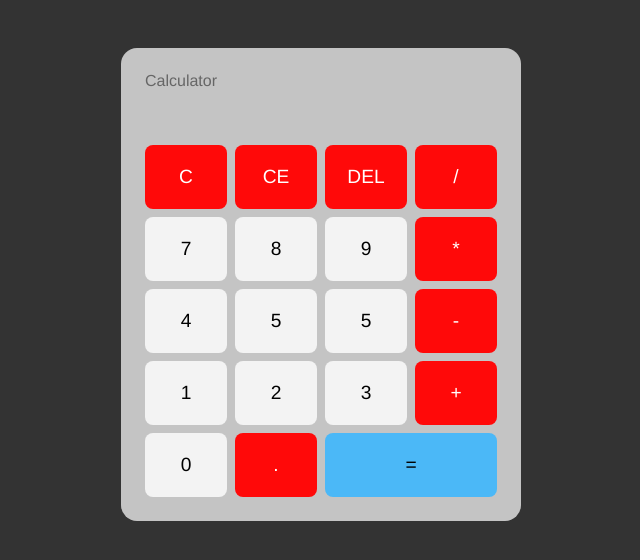
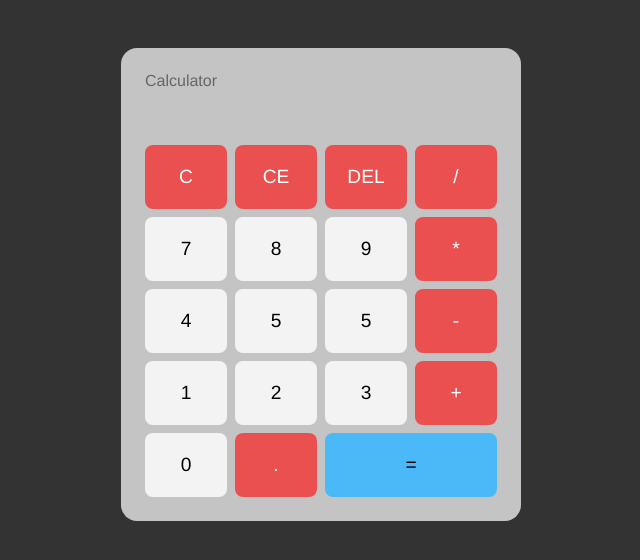
Before and after one commit to rafagamatoss/ONEBITCalculator, a plain HTML site: page index.html in a window 1280 px wide. Shown: the whole page, without its empty margins (319-959 px from the left). Drawn offline with Linux system fonts and the light colour scheme.

Commit message:
style
Finished interface changes.

```diff
--- a/css/style.css
+++ b/css/style.css
@@ -77,7 +77,7 @@ body{
 }
 
 #buttons-container .op{
-    background-color: #ff0909;
+    background-color: #eb5050;
     transition: 0.3s ease-in;
     color: white;
 }
```
